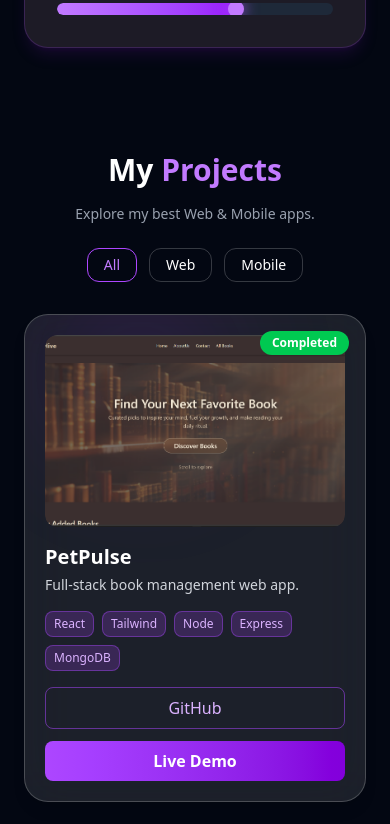
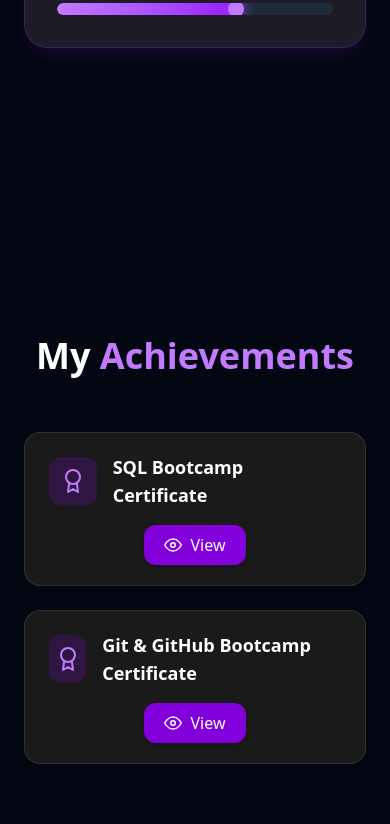
Before and after one commit to AaishaShahani2001/Portfolio, a React (Vite) app: page / in a window 390 px wide. Shown: the part 4460-5284 px from the top of the page. Built offline with nearby package versions, Linux system fonts and the light colour scheme.

Commit message:
added achivements section

```diff
--- a/src/App.jsx
+++ b/src/App.jsx
@@ -10,6 +10,7 @@ import Projects from './components/Projects.jsx'
 import Contact from './components/Contact.jsx'
 import Footer from './components/Footer.jsx'
 import ScrollToTop from './components/ScrollToTop.jsx'
+import Achievements from './components/Achievements.jsx'
 
 function App(){
   useEffect(() => {
@@ -21,6 +22,7 @@ function App(){
       <Hero />
       <About />
       <Skills />
+      <Achievements />
       <Projects />
       <Contact />
       <Footer />
--- /dev/null
+++ b/src/components/Achievements.jsx
@@ -0,0 +1,80 @@
+import React from "react";
+import { FiEye, FiAward } from "react-icons/fi";
+import sqlImg from "../assets/SQL-bootcamp.jpg";
+import gitImg from "../assets/git-github-bootcamp.jpg";
+
+export default function Achievements() {
+  const achievements = [
+    {
+      title: "SQL Bootcamp Certificate",
+      image: sqlImg,
+    },
+    {
+      title: "Git & GitHub Bootcamp Certificate",
+      image: gitImg,
+    },
+  ];
+
+  return (
+    <section
+      id="achievements"
+      className="min-h-screen px-6 py-20 text-white flex items-center justify-center"
+    >
+      <div className="max-w-5xl w-full">
+
+        {/* TITLE */}
+        <h2
+          className="text-4xl md:text-5xl font-bold mb-14 text-center"
+          data-aos="fade-up"
+        >
+          My <span className="text-purple-400">Achievements</span>
+        </h2>
+
+        {/* LIST */}
+        <div className="space-y-6">
+
+          {achievements.map((item, index) => (
+            <div
+              key={index}
+              data-aos="fade-up"
+              data-aos-delay={index * 150}
+              className="flex flex-col sm:flex-row items-center justify-between
+                         bg-[#1a1a1a] px-6 py-5 rounded-2xl
+                         border border-white/10 shadow-lg
+                         hover:border-purple-500/40
+                         transition duration-300"
+            >
+              {/* LEFT : ICON + TITLE */}
+              <div className="flex items-center gap-4">
+                <div
+                  className="w-12 h-12 rounded-xl flex items-center justify-center
+                             bg-purple-700/20 text-purple-400"
+                >
+                  <FiAward className="text-2xl" />
+                </div>
+                <h3 className="text-lg font-semibold">
+                  {item.title}
+                </h3>
+              </div>
+
+              {/* VIEW BUTTON */}
+              <a
+                href={item.image}
+                target="_blank"
+                rel="noreferrer"
+                className="mt-4 sm:mt-0 flex items-center gap-2
+                           bg-purple-700 hover:bg-purple-800
+                           text-white px-5 py-2 rounded-xl
+                           shadow-md transition-transform hover:scale-[1.03]"
+              >
+                <FiEye className="text-lg" />
+                View
+              </a>
+            </div>
+          ))}
+
+        </div>
+      </div>
+    </section>
+  );
+}
--- a/src/components/Navbar.jsx
+++ b/src/components/Navbar.jsx
@@ -11,7 +11,8 @@ export default function Navbar() {
     { id: 1, name: "Home", link: "#home" },
     { id: 2, name: "About", link: "#about" },
     { id: 3, name: "Skills", link: "#skills" },
-    { id: 4, name: "Projects", link: "#projects" },
+    { id: 4, name: "Achievements", link: "#achievements" },
+    { id: 5, name: "Projects", link: "#projects" },
   ];
 
   useEffect(() => {
```
Also changed, not shown: src/assets/SQL-bootcamp.jpg (added), src/assets/git-github-bootcamp.jpg (added).
